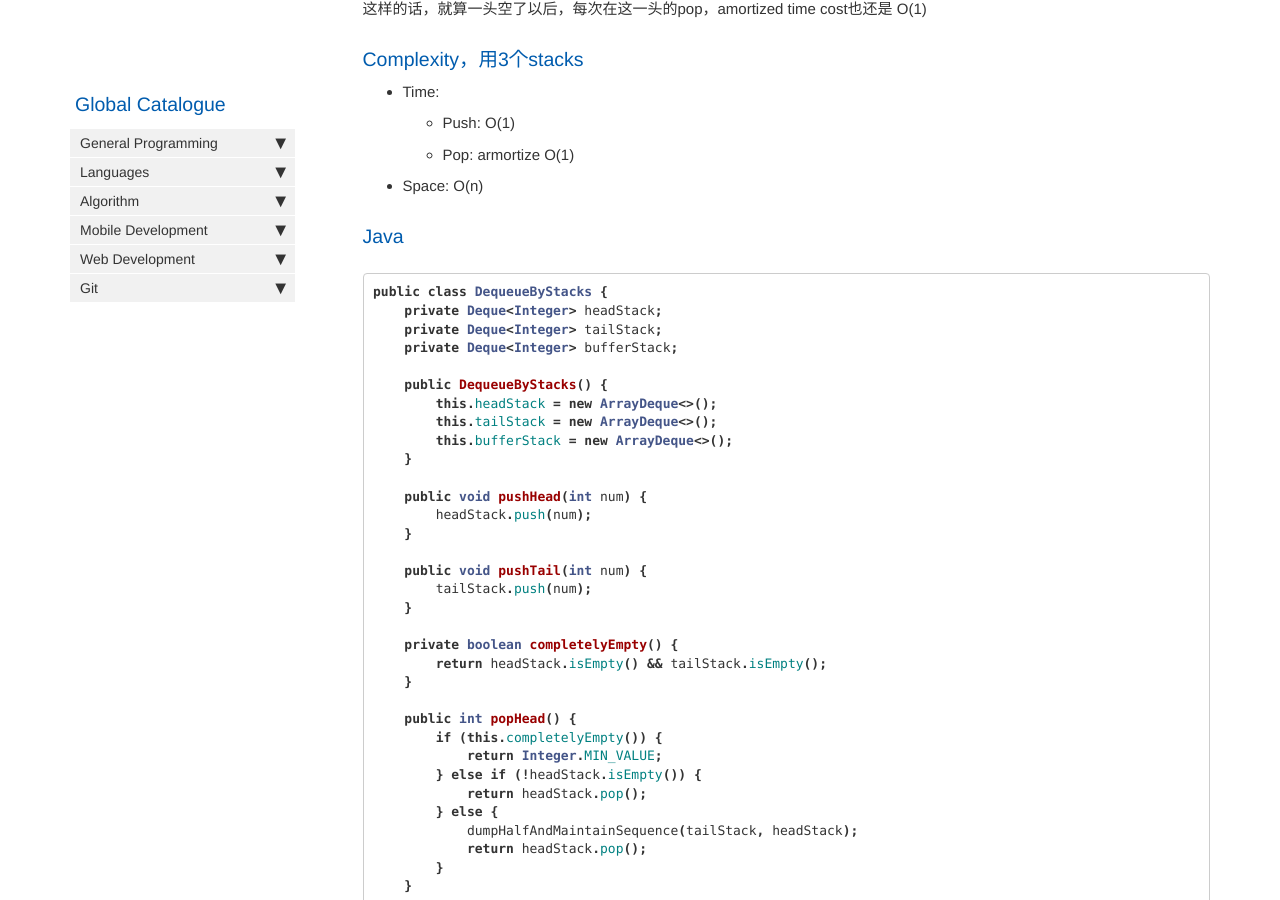
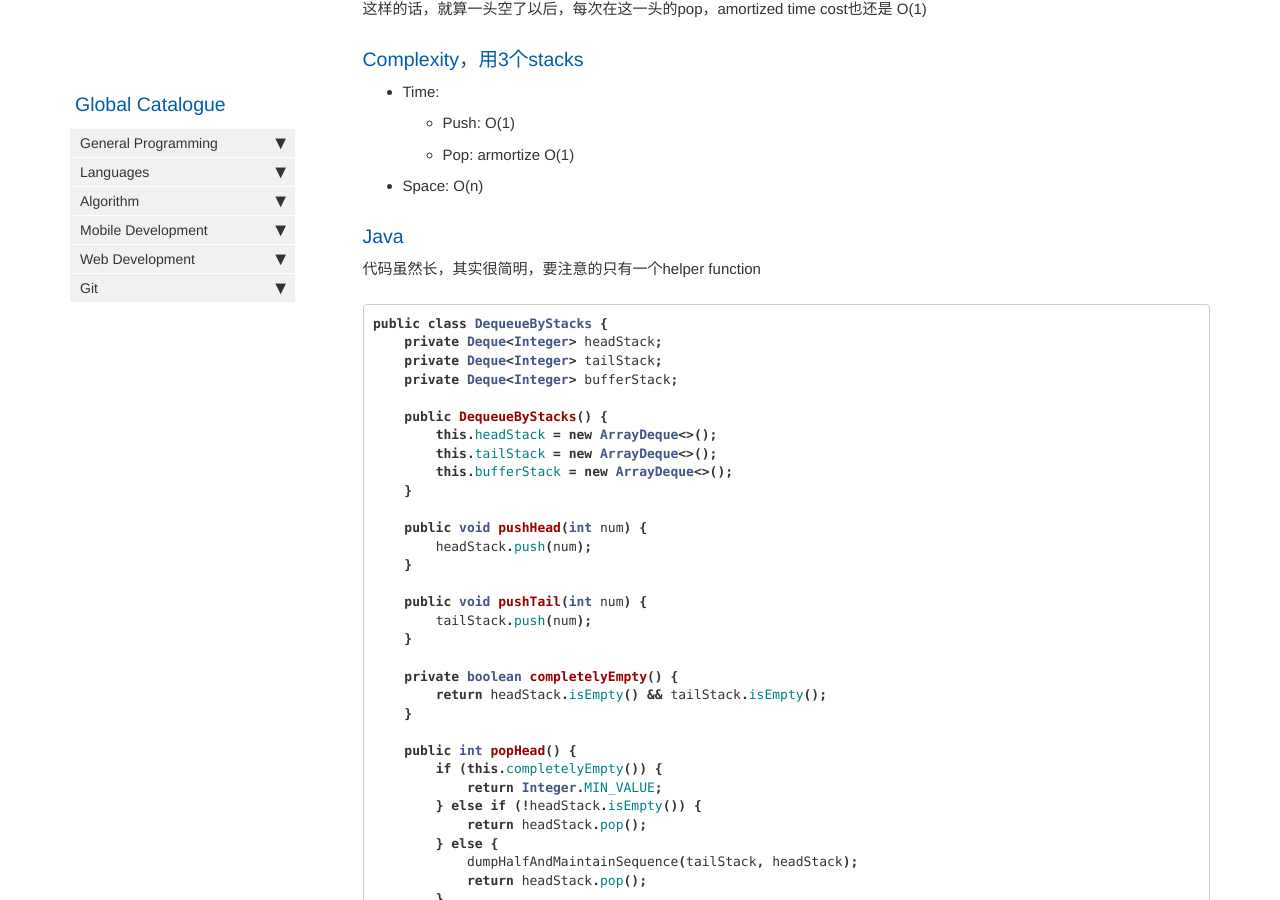
Before and after one commit to HungryOrc/hungryorc.github.io, a Jekyll site: the page built from pages/algorithm/algorithm_implement_deque_with_stacks.md, in a window 1280 px wide and 900 px high, scrolled down 988 px. Built offline with Jekyll 4.4.1, drawn with Linux system fonts in a browser that asks for light colours; nearby versions of some CDN libraries; comment, search, counter and statistics services are not loaded.

Commit message:
Update algorithm_implement_deque_with_stacks.md

````diff
--- a/pages/algorithm/algorithm_implement_deque_with_stacks.md
+++ b/pages/algorithm/algorithm_implement_deque_with_stacks.md
@@ -48,6 +48,7 @@ toc: false
 * Space: O(n)
 
 ### Java
+代码虽然长，其实很简明，要注意的只有一个helper function
 ```java
 public class DequeueByStacks {
     private Deque<Integer> headStack;
````
